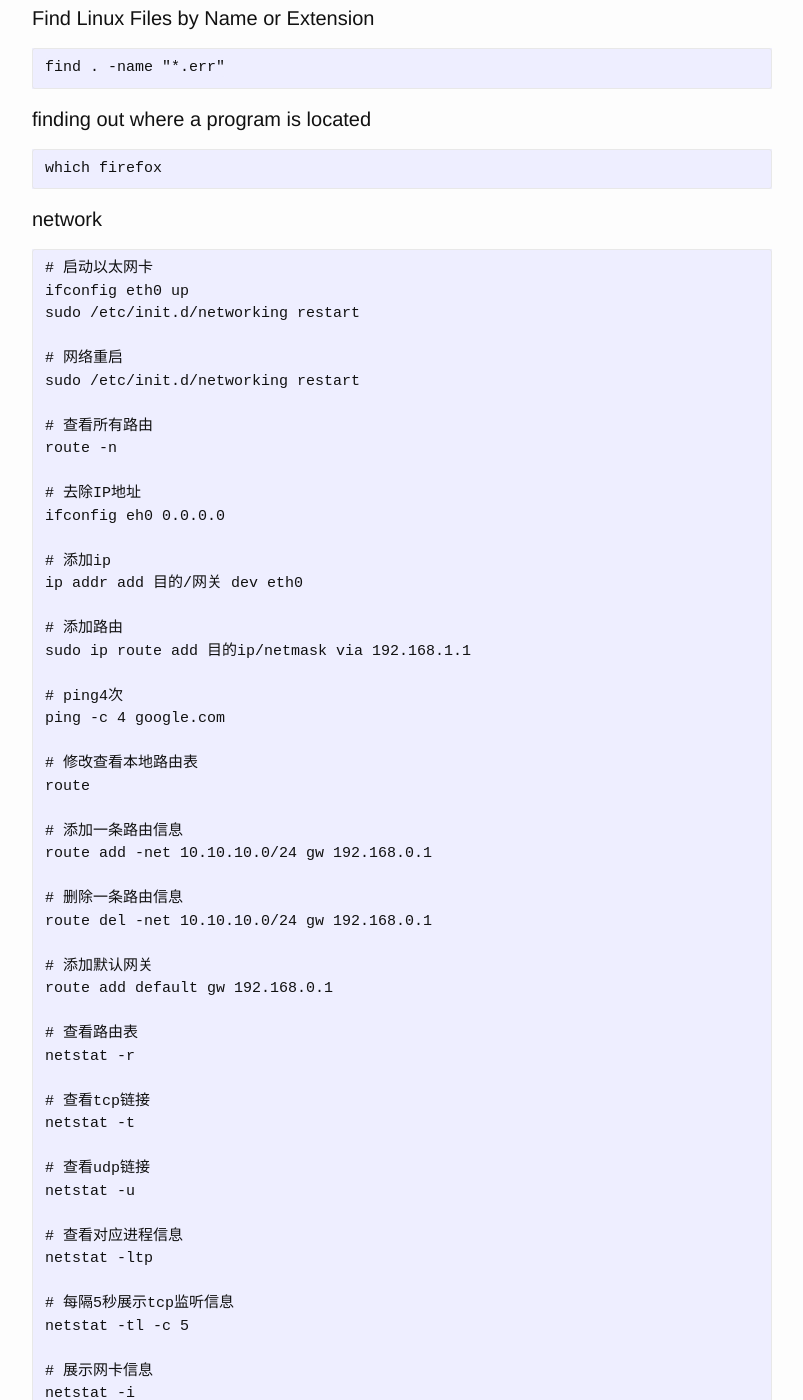
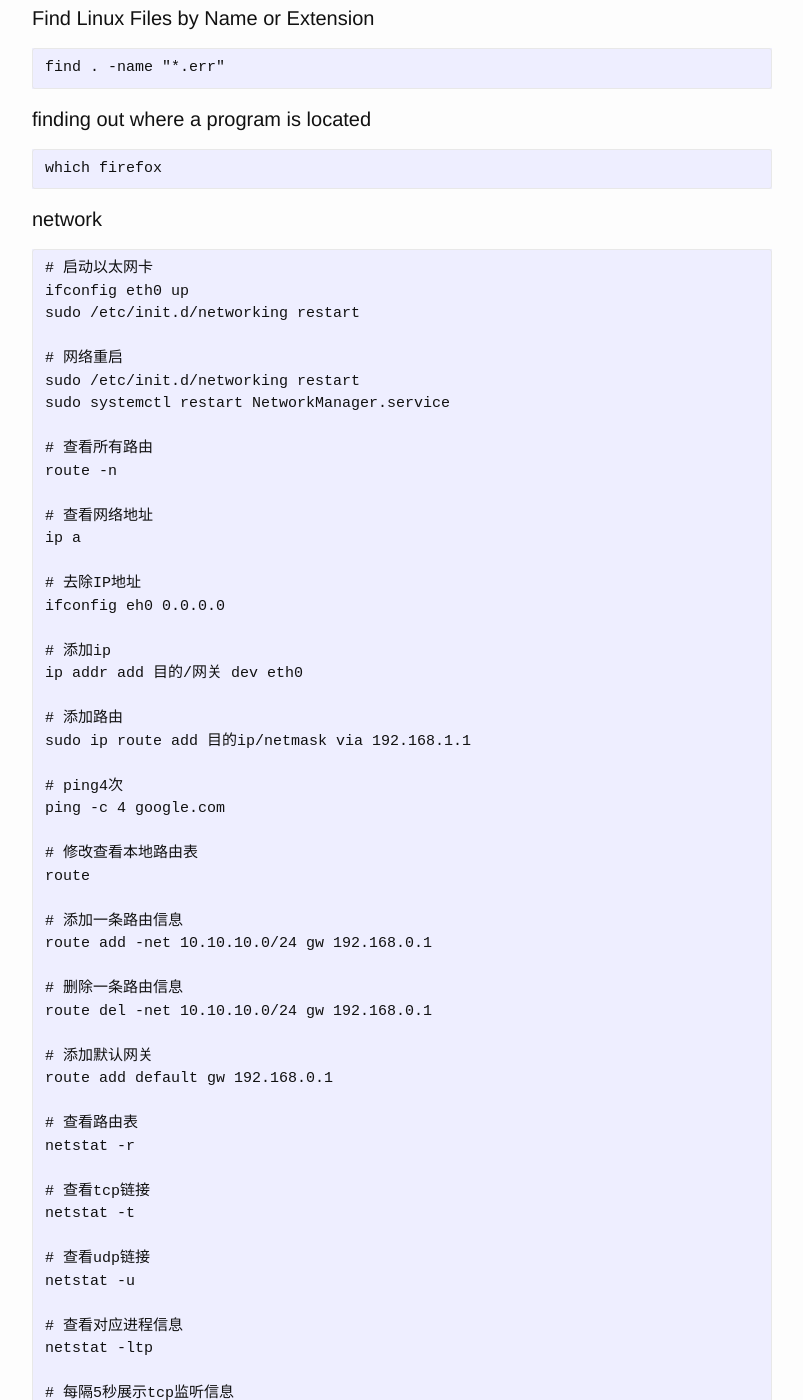
Before and after one commit to josephstalin117/josephstalin117.github.io, a Jekyll site: the page built from _posts/2016-04-04-linux.markdown, in a window 1280 px wide and 1400 px high, scrolled down 3758 px. Shown: the whole window, without its empty margins (238-1041 px from the left). Built offline with Jekyll 4.4.1, drawn with Linux system fonts in a browser that asks for light colours; some of the changed text lies outside the part shown.

Commit message:
add ip command

````diff
--- a/_posts/2016-04-04-linux.markdown
+++ b/_posts/2016-04-04-linux.markdown
@@ -181,7 +181,6 @@ which firefox
 ```
 
 #### network
-
 ```
 # 启动以太网卡
 ifconfig eth0 up
@@ -189,9 +188,13 @@ sudo /etc/init.d/networking restart
 
 # 网络重启
 sudo /etc/init.d/networking restart
+sudo systemctl restart NetworkManager.service
 
 # 查看所有路由
 route -n
+
+# 查看网络地址
+ip a
 
 # 去除IP地址
 ifconfig eh0 0.0.0.0
````
